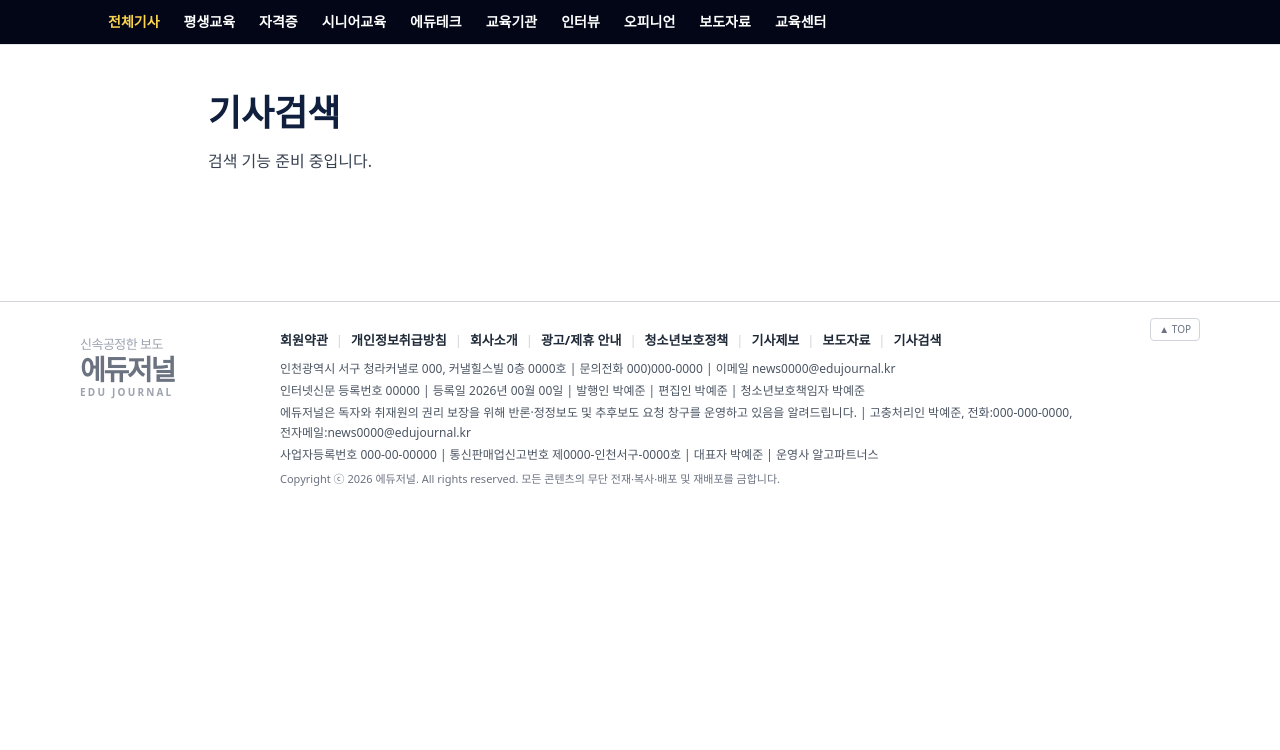
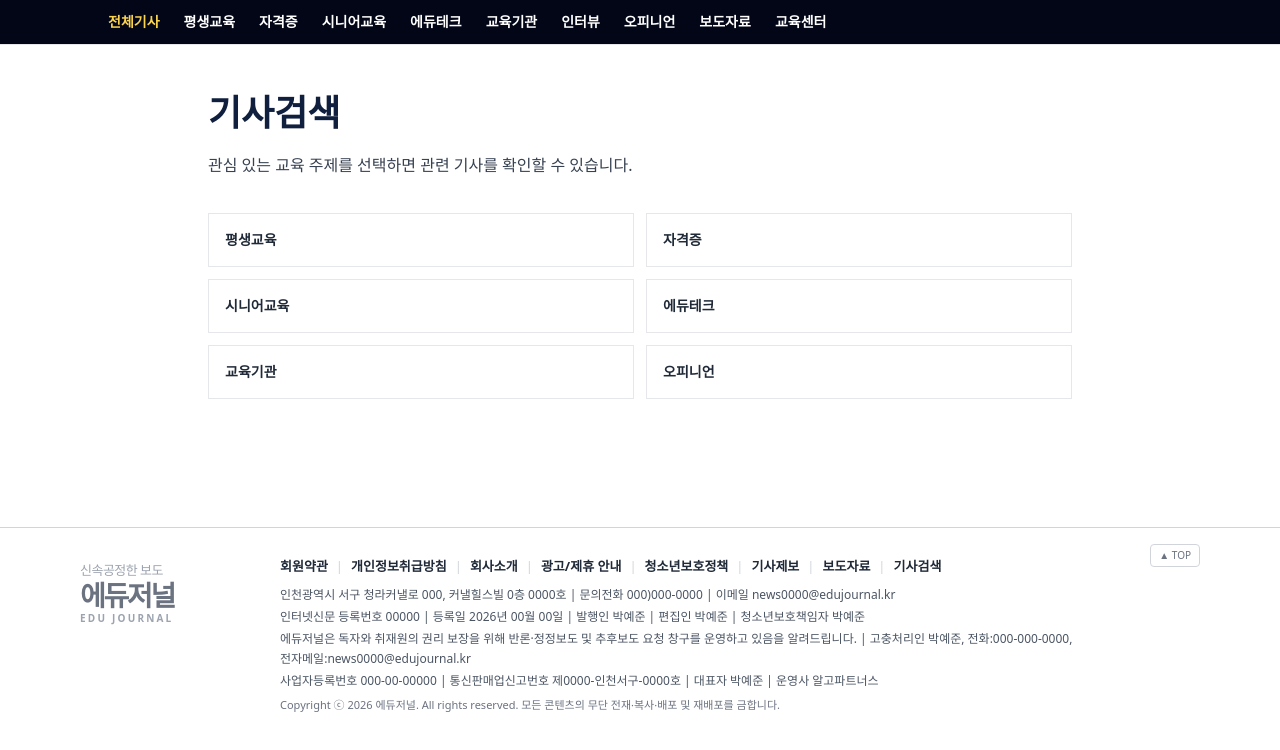
Before and after one commit to apark12321-ux/vision-media-mediaoffice, a Next.js app: page /search in a window 1280 px wide. Shown: the top 750 px of the page. Built offline with nearby package versions, Linux system fonts and the light colour scheme.

Commit message:
Replace empty search page with guide links

```diff
--- a/app/search/page.tsx
+++ b/app/search/page.tsx
@@ -1,3 +1,22 @@
+import Link from 'next/link';
+
+const links = [
+  ['평생교육', '/category/lifelong-education'],
+  ['자격증', '/category/career-dev'],
+  ['시니어교육', '/category/senior-education'],
+  ['에듀테크', '/category/edutech-ai'],
+  ['교육기관', '/category/edu-institution'],
+  ['오피니언', '/category/opinion']
+] as const;
+
 export default function SearchPage() {
-  return <main className="mx-auto max-w-4xl px-4 py-12"><h1 className="text-4xl font-black text-brand-navy">기사검색</h1><p className="mt-4 text-gray-700">검색 기능 준비 중입니다.</p></main>;
+  return (
+    <main className="mx-auto max-w-4xl px-4 py-12">
+      <h1 className="text-4xl font-black text-brand-navy">기사검색</h1>
+      <p className="mt-4 leading-8 text-gray-700">관심 있는 교육 주제를 선택하면 관련 기사를 확인할 수 있습니다.</p>
+      <div className="mt-8 grid gap-3 sm:grid-cols-2">
+        {links.map(([label, href]) => <Link key={href} href={href} className="border bg-white p-4 text-sm font-black text-gray-800 hover:border-brand-blue hover:text-brand-blue">{label}</Link>)}
+      </div>
+    </main>
+  );
 }
```
